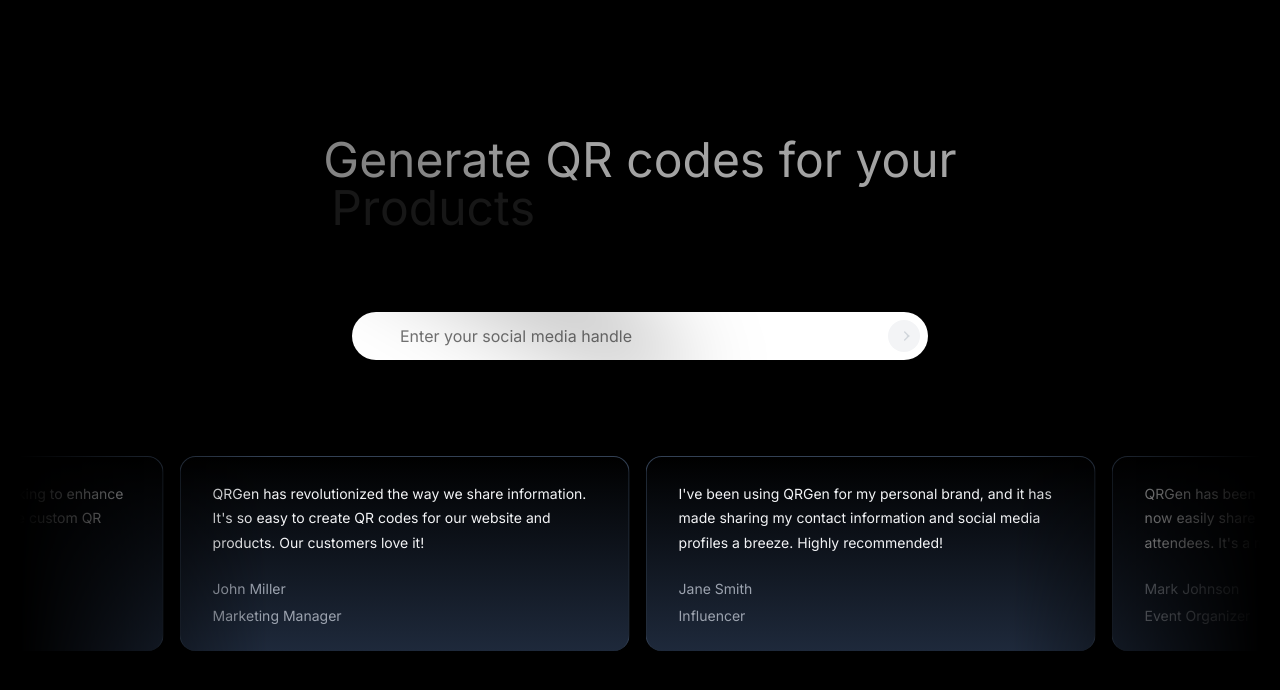
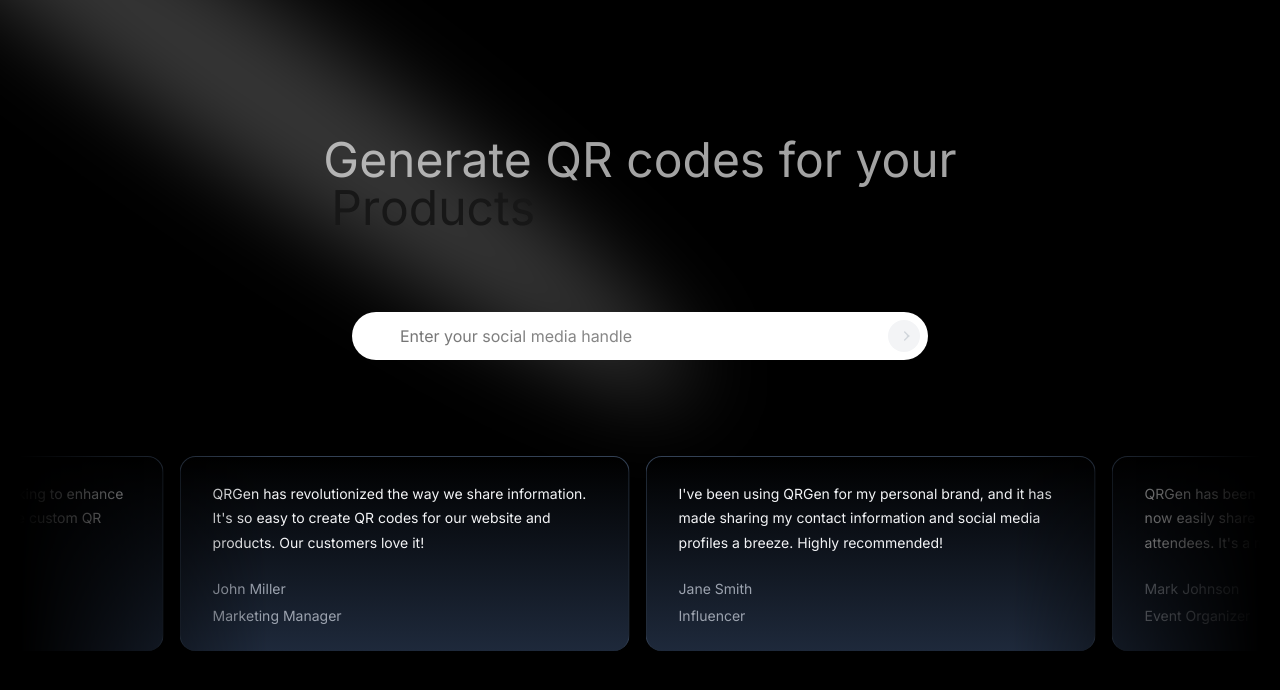
Before and after one commit to RJohnPaul/YouNotes, a Next.js app: page / in a window 1280 px wide. Shown: the top 690 px of the page. Built offline with nearby package versions, Linux system fonts and the light colour scheme.

Commit message:
chore: Update spotlight fill color to white in Home component

```diff
--- a/app/page.tsx
+++ b/app/page.tsx
@@ -1,5 +1,5 @@
 'use client';
-import React, { useState, useCallback } from "react";
+ import React, { useState, useCallback } from "react";
 import Image from "next/image";
 import { FlipWords } from "@/components/ui/flip-words";
 import { Spotlight } from "@/components/Spotlight";
@@ -50,7 +50,7 @@
   return (
     <div className="relative flex min-h-screen flex-col bg-black">
       <div className="flex-1 px-5 py-24">
-        <Spotlight className="-top-40 left-0 md:left-60 md:-top-20" fill="black" />
+        <Spotlight className="-top-40 left-0 md:left-60 md:-top-20" fill="white" />
         <div className="mb-20">
           <div className="flex justify-center items-center px-4">
             <div className="pt-10 text-5xl mx-auto font-normal text-neutral-400">
```
